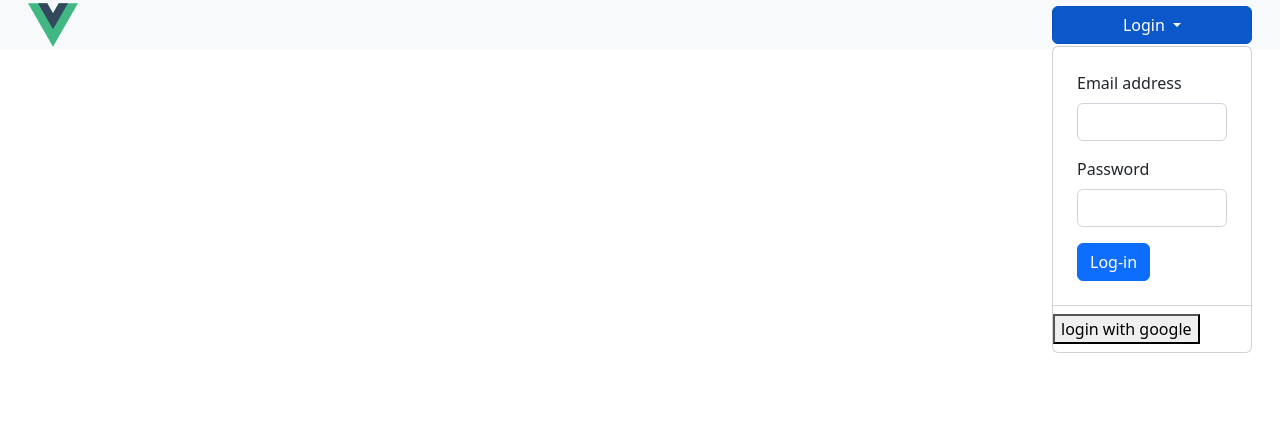
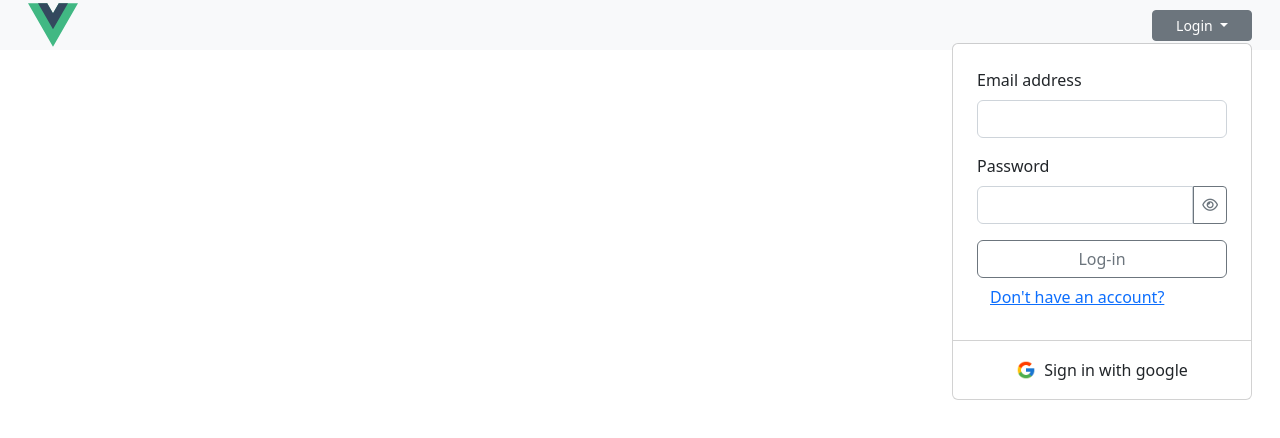
Before and after one commit to yul761/habit-tracker, a Vue app: page / in a window 1280 px wide. Both pictures are taken after a click on the button "Login". Shown: the top 438 px of the page. Built offline with nearby package versions, Linux system fonts and the light colour scheme; no server answers.

Commit message:
chore: Update dependencies and add FontAwesome for icons

```diff
--- a/package.json
+++ b/package.json
@@ -15,6 +15,7 @@
     "format": "prettier --write src/"
   },
   "dependencies": {
+    "@fortawesome/fontawesome-free": "^6.6.0",
     "@types/google-one-tap": "^1.2.6",
     "firebase": "^10.13.0",
     "google-one-tap": "^1.0.6",
--- a/src/components/Authentication/LogInDropdown.vue
+++ b/src/components/Authentication/LogInDropdown.vue
@@ -10,14 +10,33 @@
           </div>
           <div class="mb-3">
             <label for="password" class="form-label">Password</label>
-            <input type="password" class="form-control" id="password" required />
+            <div class="d-flex">
+              <input
+                :type="showPassword ? 'text' : 'password'"
+                class="form-control no-right-radius"
+                id="password"
+                required
+              />
+              <button
+                type="button"
+                class="btn btn-outline-secondary btn-sm"
+                @click.stop="togglePasswordVisibility"
+                style="border-top-left-radius: 0; border-bottom-left-radius: 0"
+              >
+                <i :class="showPassword ? 'fas fa-eye-slash' : 'fas fa-eye'"></i>
+              </button>
+            </div>
           </div>
-          <button type="submit" class="btn btn-primary">Log-in</button>
+          <button type="submit" class="btn btn-outline-secondary w-100">Log-in</button>
+          <button class="btn btn-link" @click="redirectToSignUp">Don't have an account?</button>
         </form>
       </li>
       <li><hr class="dropdown-divider" /></li>
-      <li>
-        <button @click="authStore.googleSignIn()">login with google</button>
+      <li class="d-flex justify-content-center align-items-center">
+        <button @click="authStore.googleSignIn()" class="btn btn-google">
+          <img src="@/assets/google-icon.png" alt="Google icon" class="google-icon" />
+          Sign in with google
+        </button>
       </li>
     </template>
   </Dropdown>
@@ -26,7 +45,7 @@
 <script setup lang="ts">
 import Dropdown from '@/components/Dropdown/ButtonDropdown.vue'
 import { useAuthStore } from '@/stores/auth'
-import { computed, onMounted, watch } from 'vue'
+import { computed, onMounted, watch, ref } from 'vue'
 import { UserProfile, type User } from '@/types/user'
 import { jwtDecode } from 'jwt-decode'
 import googleOneTap from 'google-one-tap'
@@ -40,8 +59,42 @@ watch(isAuthenticated, (isAuthenticated) => {
   console.log('isAuthenticated', isAuthenticated)
   console.log(authStore.user)
 })
+
+// Reactive state for password visibility
+const showPassword = ref(false)
+
+// Function to toggle password visibility
+const togglePasswordVisibility = () => {
+  showPassword.value = !showPassword.value
+}
+
+const redirectToSignUp = () => {
+  // Replace with your sign-up page URL
+  window.location.href = '/signup'
+}
 </script>
 
 <style scoped>
-/* Add any custom styles if needed */
+.no-right-radius {
+  border-top-right-radius: 0;
+  border-bottom-right-radius: 0;
+}
+
+.btn-google {
+  display: flex;
+  align-items: center;
+  background-color: white;
+  padding: 0.5rem 1rem;
+  font-size: 1rem;
+  font-weight: 500;
+  border-radius: 4px;
+  cursor: pointer;
+  transition: none;
+}
+
+.google-icon {
+  width: 20px;
+  height: 20px;
+  margin-right: 0.5rem;
+}
 </style>
--- a/src/components/Dropdown/ButtonDropdown.vue
+++ b/src/components/Dropdown/ButtonDropdown.vue
@@ -1,7 +1,7 @@
 <template>
   <div class="dropdown">
     <button
-      class="btn btn-primary dropdown-toggle custom-dropdown"
+      class="btn btn-outline-secondary btn-sm dropdown-toggle custom-dropdown"
       type="button"
       id="dropdownMenuButton"
       data-bs-toggle="dropdown"
@@ -9,7 +9,10 @@
     >
       <slot name="button-text">Dropdown</slot>
     </button>
-    <ul class="dropdown-menu" aria-labelledby="dropdownMenuButton">
+    <ul
+      class="dropdown-menu dropdown-menu-end custom-dropdown-menu"
+      aria-labelledby="dropdownMenuButton"
+    >
       <slot name="dropdown-menu"></slot>
     </ul>
   </div>
@@ -21,9 +24,10 @@
 
 <style scoped>
 .custom-dropdown {
-  width: 200px;
+  width: 100px;
 }
 
 .custom-dropdown-menu {
+  width: 300px;
 }
 </style>
--- a/src/main.ts
+++ b/src/main.ts
@@ -1,6 +1,7 @@
 import './assets/main.css'
 import 'bootstrap/dist/css/bootstrap.min.css'
 import 'bootstrap/dist/js/bootstrap.bundle.min.js'
+import '@fortawesome/fontawesome-free/css/all.css'
 import { createApp } from 'vue'
 import { createPinia } from 'pinia'
 
--- a/src/stores/auth.ts
+++ b/src/stores/auth.ts
@@ -5,6 +5,8 @@ import {
   signOut,
   GoogleAuthProvider,
   signInWithPopup,
+  createUserWithEmailAndPassword,
+  signInWithEmailAndPassword,
   type User
 } from 'firebase/auth'
 
@@ -37,6 +39,22 @@ export const useAuthStore = defineStore('auth', {
         this.user = result.user
       })
     },
+    async createUserWithEmailAndPassword(email: string, password: string) {
+      try {
+        const userCredential = await createUserWithEmailAndPassword(auth, email, password)
+        this.user = userCredential.user
+      } catch (error) {
+        console.error('Error during sign-up:', error)
+      }
+    },
+    async signInWithEmailAndPassword(email: string, password: string) {
+      try {
+        const userCredential = await signInWithEmailAndPassword(auth, email, password)
+        this.user = userCredential.user
+      } catch (error) {
+        console.error('Error during sign-in:', error)
+      }
+    },
     initializeAuth() {
       onAuthStateChanged(auth, () => {
         this.user = null
```
Also changed, not shown: src/assets/google-icon.png (added), 1 other file (tests, documents, lock files or other folders).
